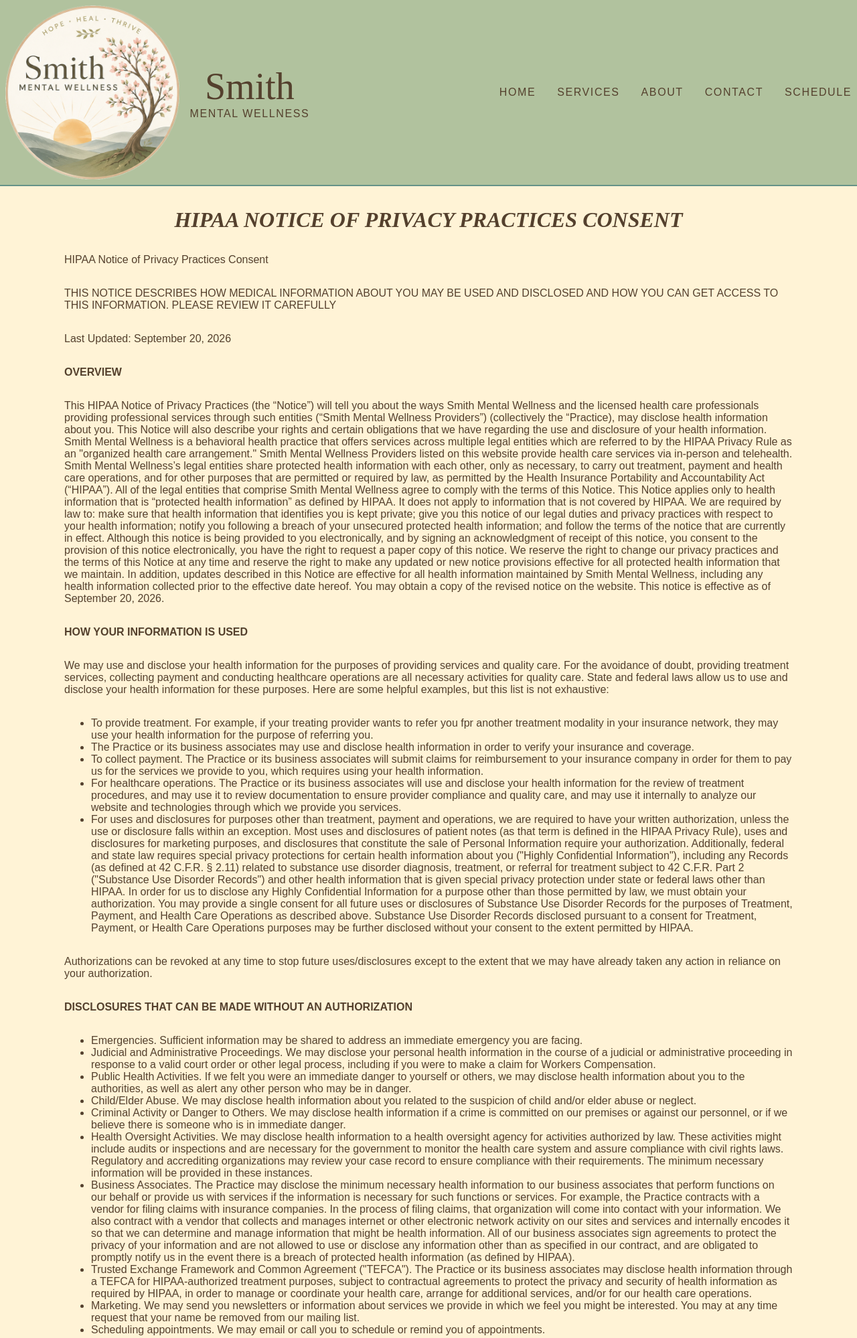
After one commit to McGinleyT/HealthSmith, a Flask app: page /hipaa in a window 1280 px wide. The commit adds this page. Shown: the top 1998 px of the page at 67% size. Run offline with Flask 3, Linux system fonts and the light colour scheme.

Commit message:
Update to Tebra, add HIPAA

```diff
--- a/smithmentalwellness/main.py
+++ b/smithmentalwellness/main.py
@@ -27,5 +27,9 @@ def schedule():
 def privacy():
     return render_template('privacy.html')
 
+@app.route("/hipaa")
+def hipaa():
+    return render_template('hipaa.html')
+
 if __name__ == "__main__":
     app.run(host="0.0.0.0", port=5006, debug=True)
--- a/smithmentalwellness/templates/base.html
+++ b/smithmentalwellness/templates/base.html
@@ -36,7 +36,8 @@
 
     <footer>
       {% block footer %}&copy; 2026 Smith Mental Wellness |
-      <a href="/privacy">Privacy Policy</a>{% endblock %}
+      <a href="/privacy">Privacy Policy</a> |
+      <a href="/hipaa">HIPAA Policy</a>{% endblock %}
     </footer>
   </body>
 </html>
--- /dev/null
+++ b/smithmentalwellness/templates/hipaa.html
@@ -0,0 +1,255 @@
+{% extends "base.html" %} {% block title %}Smith Mental Wellness{% endblock %}
+{% block content %}
+<div class="main__body">
+  <h2 class="main__subtitle">HIPAA NOTICE OF PRIVACY PRACTICES CONSENT</h2>
+  <p class="main__text">HIPAA Notice of Privacy Practices Consent</p>
+  <p class="main__text">
+    THIS NOTICE DESCRIBES HOW MEDICAL INFORMATION ABOUT YOU MAY BE USED AND
+    DISCLOSED AND HOW YOU CAN GET ACCESS TO THIS INFORMATION. PLEASE REVIEW IT
+    CAREFULLY
+  </p>
+  <p class="main__text">Last Updated: September 20, 2026</p>
+  <b class="main__text"> OVERVIEW </b>
+  <p class="main__text">
+    This HIPAA Notice of Privacy Practices (the “Notice”) will tell you about
+    the ways Smith Mental Wellness and the licensed health care professionals
+    providing professional services through such entities (“Smith Mental
+    Wellness Providers”) (collectively the “Practice), may disclose health
+    information about you. This Notice will also describe your rights and
+    certain obligations that we have regarding the use and disclosure of your
+    health information. Smith Mental Wellness is a behavioral health practice
+    that offers services across multiple legal entities which are referred to by
+    the HIPAA Privacy Rule as an "organized health care arrangement." Smith
+    Mental Wellness Providers listed on this website provide health care
+    services via in-person and telehealth. Smith Mental Wellness’s legal
+    entities share protected health information with each other, only as
+    necessary, to carry out treatment, payment and health care operations, and
+    for other purposes that are permitted or required by law, as permitted by
+    the Health Insurance Portability and Accountability Act (“HIPAA”). All of
+    the legal entities that comprise Smith Mental Wellness agree to comply with
+    the terms of this Notice. This Notice applies only to health information
+    that is “protected health information” as defined by HIPAA. It does not
+    apply to information that is not covered by HIPAA. We are required by law
+    to: make sure that health information that identifies you is kept private;
+    give you this notice of our legal duties and privacy practices with respect
+    to your health information; notify you following a breach of your unsecured
+    protected health information; and follow the terms of the notice that are
+    currently in effect. Although this notice is being provided to you
+    electronically, and by signing an acknowledgment of receipt of this notice,
+    you consent to the provision of this notice electronically, you have the
+    right to request a paper copy of this notice. We reserve the right to change
+    our privacy practices and the terms of this Notice at any time and reserve
+    the right to make any updated or new notice provisions effective for all
+    protected health information that we maintain. In addition, updates
+    described in this Notice are effective for all health information maintained
+    by Smith Mental Wellness, including any health information collected prior
+    to the effective date hereof. You may obtain a copy of the revised notice on
+    the website. This notice is effective as of September 20, 2026.
+  </p>
+  <b class="main__text"> HOW YOUR INFORMATION IS USED </b>
+  <p class="main__text">
+    We may use and disclose your health information for the purposes of
+    providing services and quality care. For the avoidance of doubt, providing
+    treatment services, collecting payment and conducting healthcare operations
+    are all necessary activities for quality care. State and federal laws allow
+    us to use and disclose your health information for these purposes. Here are
+    some helpful examples, but this list is not exhaustive:
+  </p>
+  <ul class="main__text">
+    <li>
+      To provide treatment. For example, if your treating provider wants to
+      refer you fpr another treatment modality in your insurance network, they
+      may use your health information for the purpose of referring you.
+    </li>
+    <li>
+      The Practice or its business associates may use and disclose health
+      information in order to verify your insurance and coverage.
+    </li>
+    <li>
+      To collect payment. The Practice or its business associates will submit
+      claims for reimbursement to your insurance company in order for them to
+      pay us for the services we provide to you, which requires using your
+      health information.
+    </li>
+    <li>
+      For healthcare operations. The Practice or its business associates will
+      use and disclose your health information for the review of treatment
+      procedures, and may use it to review documentation to ensure provider
+      compliance and quality care, and may use it internally to analyze our
+      website and technologies through which we provide you services.
+    </li>
+    <li>
+      For uses and disclosures for purposes other than treatment, payment and
+      operations, we are required to have your written authorization, unless the
+      use or disclosure falls within an exception. Most uses and disclosures of
+      patient notes (as that term is defined in the HIPAA Privacy Rule), uses
+      and disclosures for marketing purposes, and disclosures that constitute
+      the sale of Personal Information require your authorization. Additionally,
+      federal and state law requires special privacy protections for certain
+      health information about you ("Highly Confidential Information"),
+      including any Records (as defined at 42 C.F.R. § 2.11) related to
+      substance use disorder diagnosis, treatment, or referral for treatment
+      subject to 42 C.F.R. Part 2 ("Substance Use Disorder Records") and other
+      health information that is given special privacy protection under state or
+      federal laws other than HIPAA. In order for us to disclose any Highly
+      Confidential Information for a purpose other than those permitted by law,
+      we must obtain your authorization. You may provide a single consent for
+      all future uses or disclosures of Substance Use Disorder Records for the
+      purposes of Treatment, Payment, and Health Care Operations as described
+      above. Substance Use Disorder Records disclosed pursuant to a consent for
+      Treatment, Payment, or Health Care Operations purposes may be further
+      disclosed without your consent to the extent permitted by HIPAA.
+    </li>
+  </ul>
+  <p class="main__text">
+    Authorizations can be revoked at any time to stop future uses/disclosures
+    except to the extent that we may have already taken any action in reliance
+    on your authorization.
+  </p>
+  <b class="main__text">
+    DISCLOSURES THAT CAN BE MADE WITHOUT AN AUTHORIZATION
+  </b>
+  <ul class="main__text">
+    <li>
+      Emergencies. Sufficient information may be shared to address an immediate
+      emergency you are facing.
+    </li>
+    <li>
+      Judicial and Administrative Proceedings. We may disclose your personal
+      health information in the course of a judicial or administrative
+      proceeding in response to a valid court order or other legal process,
+      including if you were to make a claim for Workers Compensation.
+    </li>
+    <li>
+      Public Health Activities. If we felt you were an immediate danger to
+      yourself or others, we may disclose health information about you to the
+      authorities, as well as alert any other person who may be in danger.
+    </li>
+    <li>
+      Child/Elder Abuse. We may disclose health information about you related to
+      the suspicion of child and/or elder abuse or neglect.
+    </li>
+    <li>
+      Criminal Activity or Danger to Others. We may disclose health information
+      if a crime is committed on our premises or against our personnel, or if we
+      believe there is someone who is in immediate danger.
+    </li>
+    <li>
+      Health Oversight Activities. We may disclose health information to a
+      health oversight agency for activities authorized by law. These activities
+      might include audits or inspections and are necessary for the government
+      to monitor the health care system and assure compliance with civil rights
+      laws. Regulatory and accrediting organizations may review your case record
+      to ensure compliance with their requirements. The minimum necessary
+      information will be provided in these instances.
+    </li>
+    <li>
+      Business Associates. The Practice may disclose the minimum necessary
+      health information to our business associates that perform functions on
+      our behalf or provide us with services if the information is necessary for
+      such functions or services. For example, the Practice contracts with a
+      vendor for filing claims with insurance companies. In the process of
+      filing claims, that organization will come into contact with your
+      information. We also contract with a vendor that collects and manages
+      internet or other electronic network activity on our sites and services
+      and internally encodes it so that we can determine and manage information
+      that might be health information. All of our business associates sign
+      agreements to protect the privacy of your information and are not allowed
+      to use or disclose any information other than as specified in our
+      contract, and are obligated to promptly notify us in the event there is a
+      breach of protected health information (as defined by HIPAA).
+    </li>
+    <li>
+      Trusted Exchange Framework and Common Agreement ("TEFCA"). The Practice or
+      its business associates may disclose health information through a TEFCA
+      for HIPAA-authorized treatment purposes, subject to contractual agreements
+      to protect the privacy and security of health information as required by
+      HIPAA, in order to manage or coordinate your health care, arrange for
+      additional services, and/or for our health care operations.
+    </li>
+    <li>
+      Marketing. We may send you newsletters or information about services we
+      provide in which we feel you might be interested. You may at any time
+      request that your name be removed from our mailing list.
+    </li>
+    <li>
+      Scheduling appointments. We may email or call you to schedule or remind
+      you of appointments.
+    </li>
+  </ul>
+  <b class="main__text"> YOUR INDIVIDUAL RIGHTS </b>
+  <p class="main__text">
+    To exercise any of the patient rights outlined below, submit your request in
+    writing to jsmith@smithmentalwellness.com.
+  </p>
+  <ol class="main__text">
+    <li>
+      Right to Inspect and Copy. You have the right to look at or get copies of
+      your health information, with limited exceptions. If you request a copy of
+      the information, a reasonable charge may be made for the costs incurred.
+    </li>
+    <li>
+      Right to Amend. You have the right to request that we amend your health
+      information. Your request must explain why the information should be
+      amended. We have the right to deny your request under certain
+      circumstances.
+    </li>
+    <li>
+      Right to an Accounting of Disclosures. You have the right to receive a
+      list of instances in which we have disclosed your health information for a
+      purpose other than treatment, payment, or health care operations. Such
+      accountings remain available for six years after the last date of service
+      at the Practice.
+    </li>
+    <li>
+      Right to Request Restrictions. You have the right to request a restriction
+      or limitation on the health information we use or disclose about you,
+      including information related to Substance Use Disorder records for which
+      you previously gave consent. While you are in treatment, a written request
+      should be made with your provider. To request a restriction after services
+      are completed, you must make your written request to
+      jsmith@smithmentalwellness.com. Please note that we are not required to
+      agree to your request, except when a restriction is requested regarding a
+      disclosure to a health plan in situations where the patient has paid for
+      services in full and where the purpose of the disclosure is for payment.
+      If we do agree, we will abide by the restriction unless the information is
+      needed in an emergency or we are required to disclose it by law.
+    </li>
+    <li>
+      Right to a List of Disclosures. Upon request, you may obtain a list of
+      disclosures by an Intermediary (as defined at 42 C.F.R. § 2.11) for the
+      past three (3) years.
+    </li>
+    <li>
+      Right to Request Confidential Communications. You have the right to
+      request that we communicate with you about health matters in a certain way
+      or at a certain location. For example, you may ask that we contact you
+      only by mail or at work. You must specify the alternative means or
+      location that you would like us to use to provide you information about
+      your health care. We will make every attempt to accommodate reasonable
+      requests.
+    </li>
+    <li>
+      Right to File Complaints. You may complain to us and to the Secretary of
+      Health and Human Services if you believe your privacy rights have been
+      violated. You may file a complaint with us by contacting
+      jsmith@smithmentalwellness.com or via phone at (937) 882-5540. You will
+      not be retaliated against for filing a complaint. You may also contact the
+      office for further information about this notice.
+    </li>
+  </ol>
+  <b class="main__text"> EMAIL AND TEXT MESSAGES </b>
+  <p class="main__text">
+    Some of our patients prefer to communicate with their provider via email or
+    text message. Email and text messages have inherent privacy and security
+    risks, and you should be aware of those before using emails and text
+    messages. Errors in transmission or interception of messages can occur. Your
+    email or text message is not a secure communication between you and your
+    treating provider. At your health care provider’s discretion, your email or
+    text message any and all responses may become part of your medical record.
+    Additionally, for urgent or emergency situations, you should not rely on
+    email communication with providers affiliated with the Practice. In those
+    situations, you should call 911.
+  </p>
+</div>
+{% endblock %}
--- a/smithmentalwellness/templates/index.html
+++ b/smithmentalwellness/templates/index.html
@@ -15,10 +15,7 @@
       </h1>
       <br />
       <div style="float: left; margin: 20px">
-        <a
-          href="https://phr.charmtracker.com/login.sas?FACILITY_ID=6da761489431a97490e860b30dec1db93b5c1b58546bacd898ee2e5ce9d5cc8ac81b440bc8a53a00"
-          target="_blank"
-          class="button"
+        <a href="https://patient.tebra.com/" target="_blank" class="button"
           >Patient Portal</a
         >
       </div>
```
Also changed, not shown: smithmentalwellness/templates/schedule.html (+30 -5 lines).
